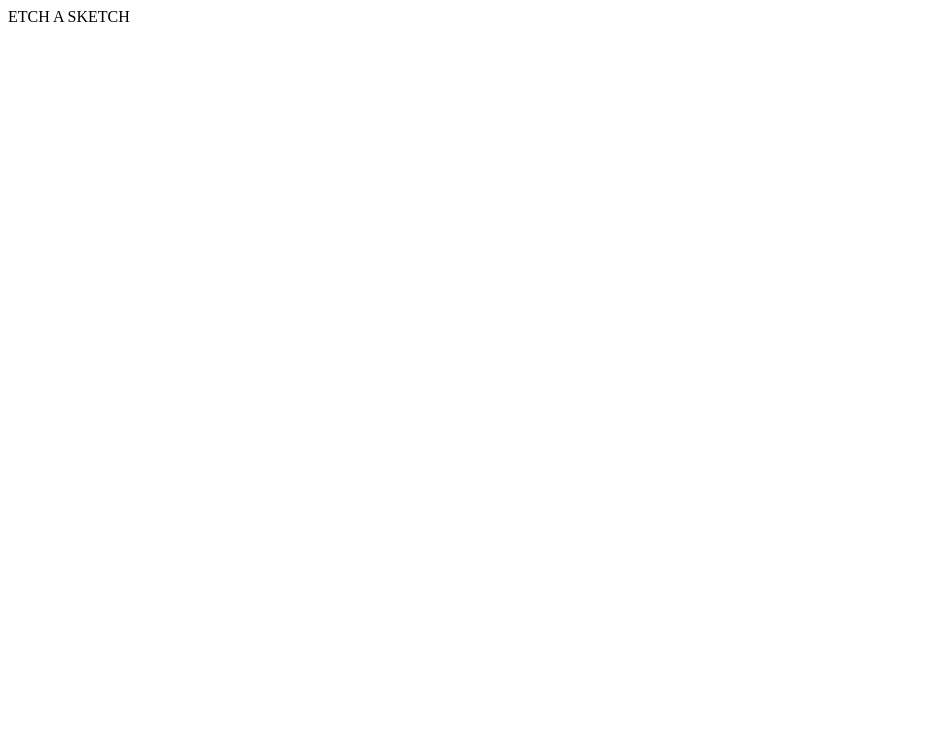
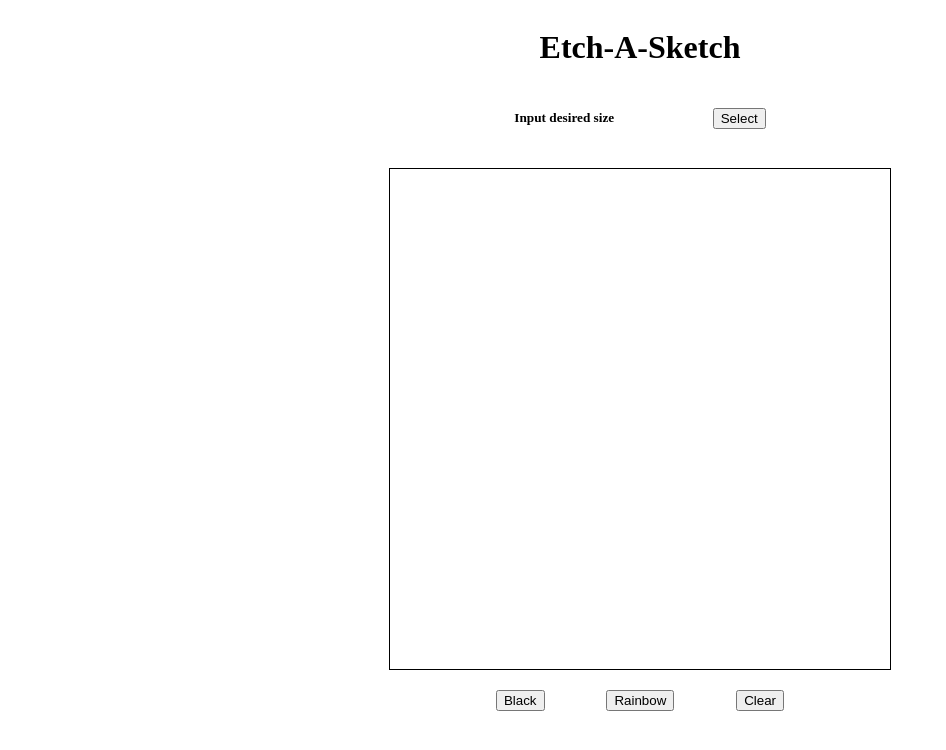
Before and after one commit to fubiknees/EtchASketch, a plain HTML site: page index.html in a window 1280 px wide. Shown: the whole page, without its empty margins (0-946 px from the left). Drawn offline with Linux system fonts and the light colour scheme.

Commit message:
Page bones adjusted to suit project. better readability. Grid next.

```diff
--- a/Etch.js
+++ b/Etch.js
@@ -0,0 +1,39 @@
+const containerDiv = document.querySelector('.container')
+
+
+
+
+
+// // changing grid function to something i can better understand
+// function makeGrid(e) {
+//   for (let i = 0; i < e; i++) {
+//     const row = document.createElement('Div');
+//     container.appendChild(row);
+//     row.className = "row";
+//     for (let i = 0; i < e; i++) {
+//         const column = document.createElement('Div');
+//         row.appendChild(column);
+//         column.className = "column";
+//         column.style.width = '100%';
+//         let height = 960/ parseInt(columnValue);
+// //         column.style.height = `${height}px`;
+//     }
+//   }
+// }
+
+
+function draw ( ) {
+  background(220);
+
+  for (let x = 0;x < 20; x++) {
+    rect(x * 20,0,20,20);
+  }
+
+  for (let y = 0;y < 20; y ++) {
+    rect(0, y *20, 20, 20);
+  }
+}
+
+draw( );
+
+;
--- a/index.html
+++ b/index.html
@@ -2,11 +2,22 @@
 <html lang="en">
 <head>
     <meta charset="UTF-8">
-    <title>Etch - A - Sketch</title>
+    <title>Etch-A-Sketch</title>
+    <link rel="stylesheet" href="style.css">
 </head>
 <body>
-    <div class="container">ETCH A SKETCH</div>
-    <script src="etch.js"></script>
+    <h1>Etch-A-Sketch</h1>
+    <div class="header">
+        <h5>Input desired size</h5>
+        <button id="userInput">Select</button>
+    </div>
+    <div class = "container"></div>
+    <div class= "buttons-footer">
+        <button class="btn-black">Black</button>
+        <button class="btn-rainbow">Rainbow</button>
+        <button class="btn-clear">Clear</button>
+    </div>
+    <script src="Etch.js" defer></script>
 </body>
 
 </html>
--- a/style.css
+++ b/style.css
@@ -1,15 +1,33 @@
+body {
+    display:flex;
+    align-items: center;
+    justify-content: center;
+    flex-direction: column;
+}
+
+.header {
+    display: flex;
+    flex-direction: row;
+    align-items: center;
+    justify-content: space-around;
+    width: 350px;
+    margin-bottom: 20px;
+
+}
 .container {
     width: 500px;
     height: 500px;
     border: 1px solid black;
     display: grid;
-    display: flex;
-    /* align-items: center;
-    justify-content: center; */
+
 }
 
-.button {
+.buttons-footer {
     display: flex;
+    flex-direction: row;
     justify-content: space-around;
+    align-items: center;
+    width: 350px;
+    margin-top: 20px;
 
 }
```
